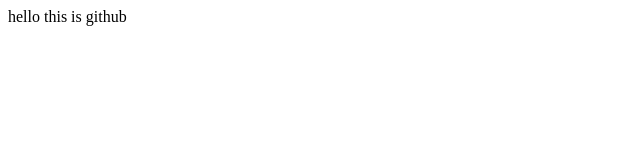
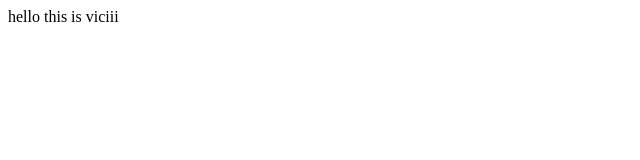
Before and after one commit to Vici33/publicTesting, a plain HTML site: page index.html in a window 1280 px wide. Shown: the full height of the page, 0-640 px from the left. Drawn offline with Linux system fonts and the light colour scheme.

Commit message:
Second try

```diff
--- a/index.html
+++ b/index.html
@@ -5,6 +5,6 @@
         <title>Testing</title>
     </head>
     <body>
-        hello this is github
+        hello this is viciii
     </body>
 </html>
```
